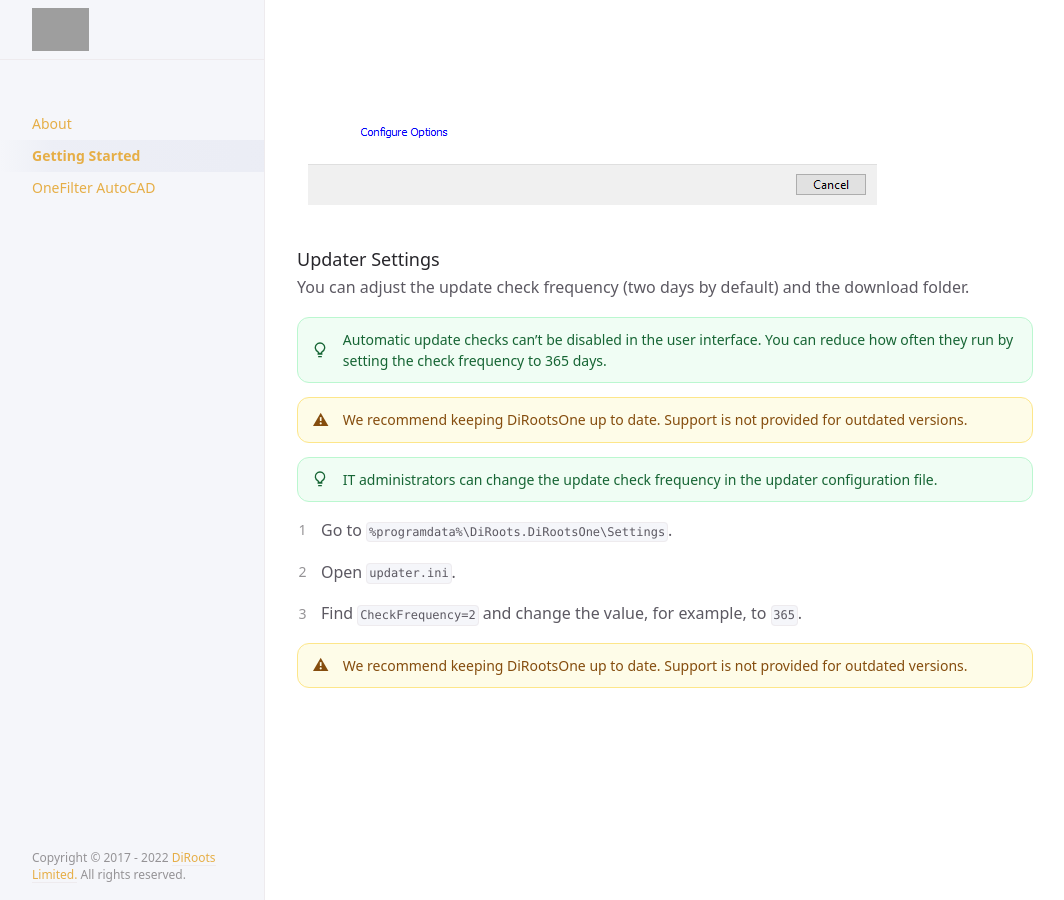
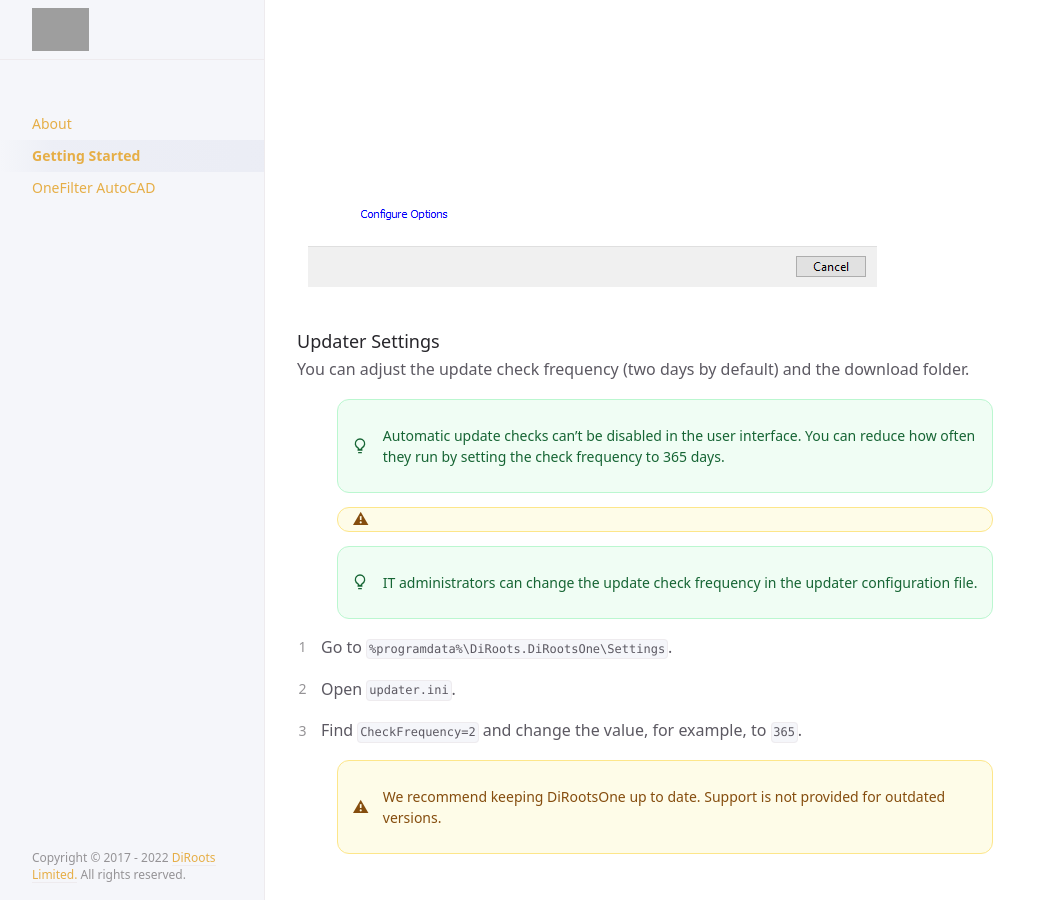
Before and after one commit to DiRoots-Limited/DiRootsOne.AutoCAD.Releases, a Jekyll site: the page built from DiRoots.One.AutoCAD.Releases/docs/getting-started.md, in a window 1280 px wide and 900 px high, scrolled down 4226 px. Shown: the whole window, without its empty margins (107-1171 px from the left). Built offline with Jekyll 4.4.1, drawn with Linux system fonts in a browser that asks for light colours.

Commit message:
docs: address Copilot documentation review

```diff
--- a/DiRoots.One.AutoCAD.Releases/docs/getting-started.md
+++ b/DiRoots.One.AutoCAD.Releases/docs/getting-started.md
@@ -30,8 +30,8 @@ Download the [latest version of DiRootsOne](https://diroots.com/autocad-plugins/
 
 ### Standard Installation
 
+> This method is ideal for individuals who want to install DiRootsOne on one computer.
 {: .note }
-This method is ideal for individuals who want to install DiRootsOne on one computer.
 
 1. Run the DiRootsOne installer.
 
@@ -45,8 +45,8 @@ This method is ideal for individuals who want to install DiRootsOne on one compu
 
 ### Silent Installation
 
+> This method is ideal for IT administrators who want to deploy DiRootsOne to multiple computers.
 {: .note }
-This method is ideal for IT administrators who want to deploy DiRootsOne to multiple computers.
 
 - Install for all compatible AutoCAD versions:
 
@@ -98,14 +98,14 @@ DiRootsOne includes an updater that checks for new versions when AutoCAD closes.
 
 You can adjust the update check frequency (two days by default) and the download folder.
 
+> Automatic update checks can't be disabled in the user interface. You can reduce how often they run by setting the check frequency to 365 days.
 {: .new }
-Automatic update checks can't be disabled in the user interface. You can reduce how often they run by setting the check frequency to 365 days.
 
+>
 {: .warning }
-We recommend keeping DiRootsOne up to date. Support is not provided for outdated versions.
 
+> IT administrators can change the update check frequency in the updater configuration file.
 {: .new }
-IT administrators can change the update check frequency in the updater configuration file.
 
 1. Go to `%programdata%\DiRoots.DiRootsOne\Settings`.
 
@@ -113,5 +113,5 @@ IT administrators can change the update check frequency in the updater configura
 
 3. Find `CheckFrequency=2` and change the value, for example, to `365`.
 
+> We recommend keeping DiRootsOne up to date. Support is not provided for outdated versions.
 {: .warning }
-We recommend keeping DiRootsOne up to date. Support is not provided for outdated versions.
```
